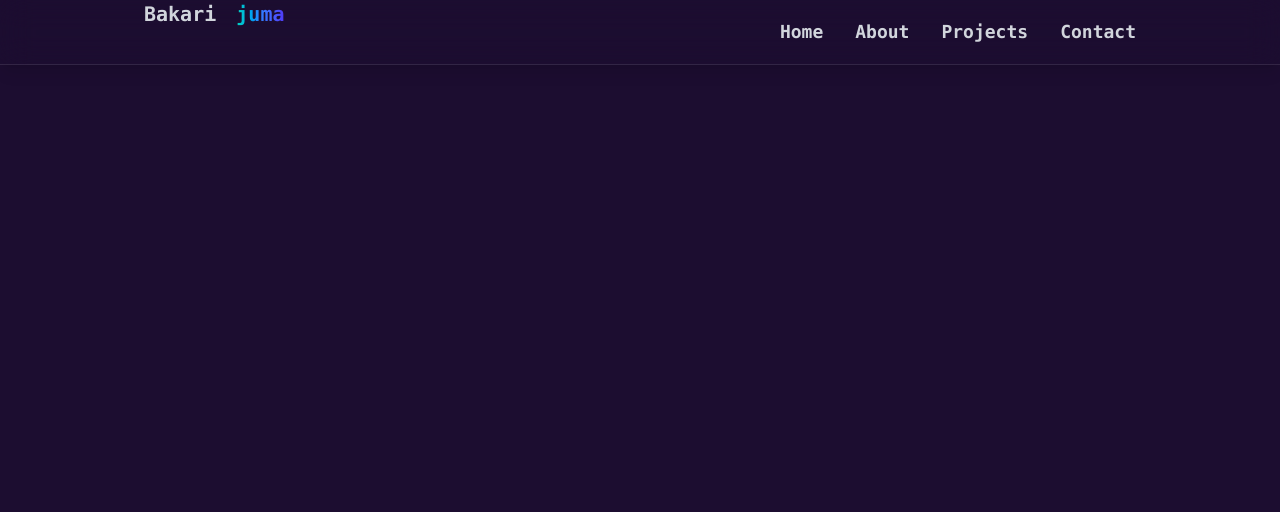
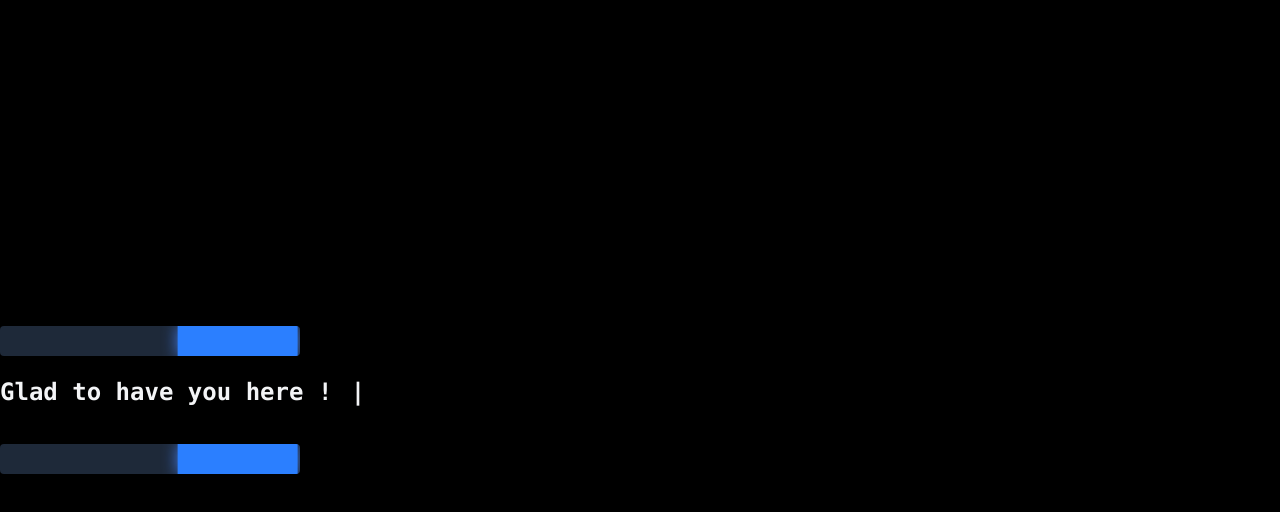
Before and after one commit to BakariJuma1/My-Portfolio, a React (Vite) app: page / in a window 1280 px wide. Shown: the top 512 px of the page. Built offline with nearby package versions, Linux system fonts and the light colour scheme.

Commit message:
fixing my animations

```diff
--- a/src/App.jsx
+++ b/src/App.jsx
@@ -1,14 +1,16 @@
 import React, { useState } from "react";
 import Navbar from "./ui/Navbar";
 import MobileMenu from "./ui/MobileMenu";
+import LoadingScreenAnimation from "./ui/LoadingScreenAnimation";
 
 function App() {
   const [isMenuOpen, setIsMenuOpen] = useState(false);
   return (
-    <div className="text-3xl font-bold">
+    <>
+      <LoadingScreenAnimation />
       <Navbar isMenuOpen={isMenuOpen} setIsMenuOpen={setIsMenuOpen} />
       <MobileMenu isMenuOpen={isMenuOpen} setIsMenuOpen={setIsMenuOpen} />
-    </div>
+    </>
   );
 }
 
--- a/src/index.css
+++ b/src/index.css
@@ -4,6 +4,33 @@
   margin: 0;
   padding: 0;
   font-family: Arial, Helvetica, sans-serif;
-  background-color: #1C0D30;
-  color: #F3F4F6;
+  background-color: #1c0d30;
+  color: #f3f4f6;
 }
+@layer utilities {
+  @keyframes loading {
+    0% {
+      transform: translatex(-100);
+    }
+    100% {
+      transform: translateX(150%);
+    }
+  }
+  .animate-loading-bar {
+    animation: loading 0.8s ease infinite;
+  }
+}
+@layer utilites {
+  @keyframes blink {
+    0%,
+    100% {
+      opacity: 1;
+    }
+    50% {
+      opacity: 0;
+    }
+  }
+  .animate-blink {
+    animation: blink 3.8s step-end infinite;
+  }
+}
--- /dev/null
+++ b/src/ui/LoadingScreenAnimation.jsx
@@ -0,0 +1,21 @@
+import React from "react";
+
+export default function LoadingScreenAnimation() {
+  return (
+    <div className="fixed inset-0 z-50 bg-black text-gray-100 flex flex-col items-centre justify-center gap-5">
+      <div className="w-[300px] h-[30px] bg-gray-800 rounded relative overflow-hidden ">
+        <div className="w-[40%] h-full bg-blue-500 shadow-[0_0_15px_#4179e3] animate-loading-bar"></div>
+      </div>
+
+      <div className="mb-4 text-2xl font-mono font-semibold">
+        {" "}
+        Glad to have you here !{" "}
+        <span className="animate-blink ml-1 text-2xl font-bold">|</span>
+      </div>
+
+      <div className="w-[300px] h-[30px] bg-gray-800 rounded relative overflow-hidden ">
+        <div className="w-[40%] h-full bg-blue-500 shadow-[0_0_15px_#4179e3] animate-loading-bar"></div>
+      </div>
+    </div>
+  );
+}
```
